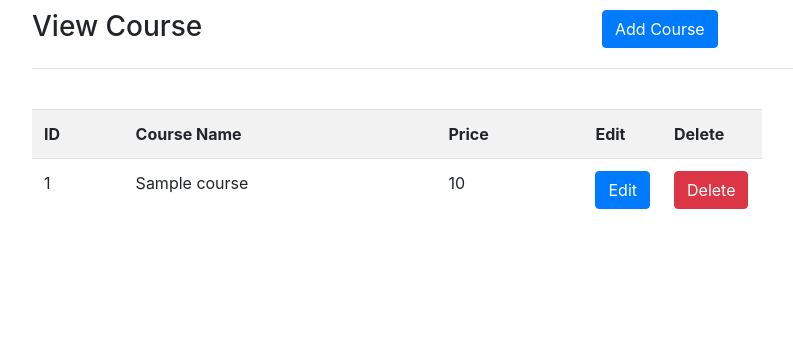
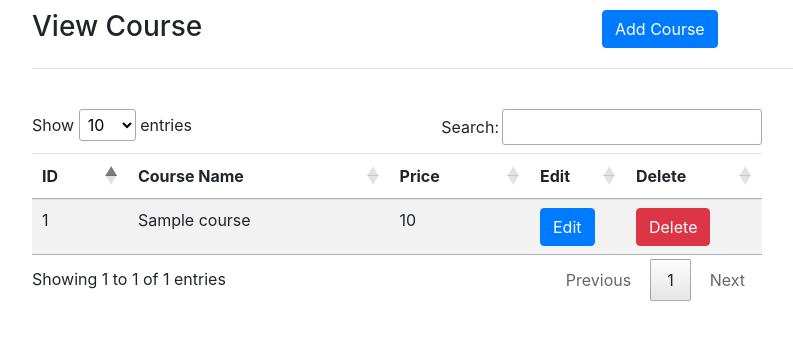
Before and after one commit to shahwaz221b/testCRUD, a CodeIgniter app: page /testCRUD/index.php/course/index in a window 1280 px wide. Shown: the part 56-396 px from the top of the page, without its empty margins (53-846 px from the left). Run offline with CodeIgniter, Linux system fonts and the light colour scheme; tables that the repository leaves empty or names only in its code hold one stand-in row (values such as "Sample post"); some libraries are stand-ins or nearby versions.

Commit message:
DataTable search

```diff
--- a/application/config/config.php
+++ b/application/config/config.php
@@ -23,7 +23,7 @@ defined('BASEPATH') OR exit('No direct script access allowed');
 | a PHP script and you can easily do that on your own.
 |
 */
-$config['base_url'] = 'http://localhost/test/';
+$config['base_url'] = 'http://localhost/testCRUD/';
 
 /*
 |--------------------------------------------------------------------------
--- a/application/views/list.php
+++ b/application/views/list.php
@@ -3,6 +3,8 @@
 <head>
     <title>View Course</title>
     <link rel="stylesheet" type="text/css" href="<?php echo base_url().'assets/css/bootstrap.min.css';?>">
+    <link rel="stylesheet" type="text/css" href="https://cdn.datatables.net/1.10.21/css/jquery.dataTables.min.css">
+
 </head>
 <body>
 <div class="navbar navbar-dark bg-dark">
@@ -41,7 +43,8 @@
     <br>
     <div class="row">
           <div class="col-md-8">
-               <table class="table table-striped">
+               <table id="courseTable" class="table table-striped">
+                   <thead>
                    <tr>
                        <th>ID</th>
                        <th>Course Name</th>
@@ -49,6 +52,8 @@
                        <th width="60">Edit</th>
                        <th width="100">Delete</th>
                    </tr>
+                   </thead>
+                   <tbody>
                    <?php if(!empty($courses)){ foreach($courses as $course){ ?>
                 <tr>
                     <td><?php echo $course['id']?></td>
@@ -63,16 +68,26 @@
 
                 </tr>
 <?php } } else {?>
+
     <tr>
         <td col-span="5">Records not found</td>
     </tr>
     <?php } ?>
+    </tbody>
                </table>
 
           </div>
     </div>
 
 </div>
+<script src="https://code.jquery.com/jquery-3.5.1.js"></script>
+<script src="https://cdn.datatables.net/1.10.21/js/jquery.dataTables.min.js"></script>
 
+<script>
+    $(document).ready(function() {
+       // alert("Ok")
+  $('#courseTable').DataTable();
+} );
+</script>
 </body>
 </html>
```
